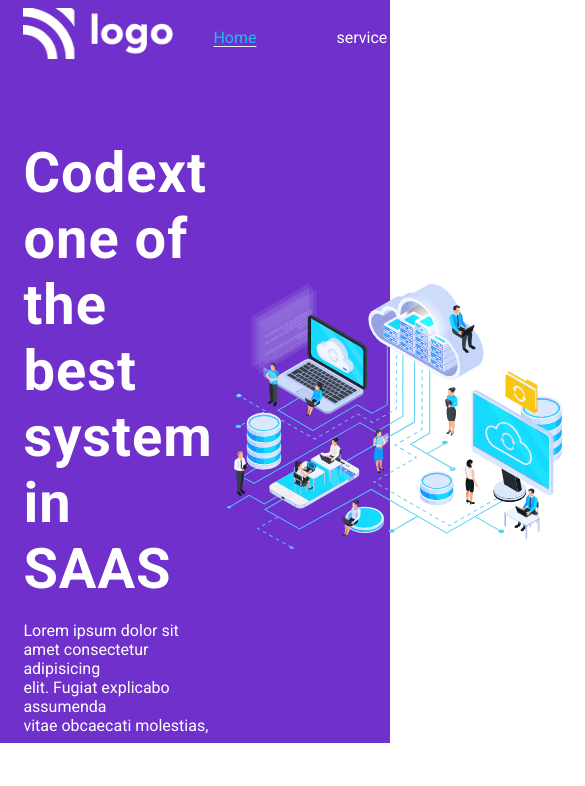
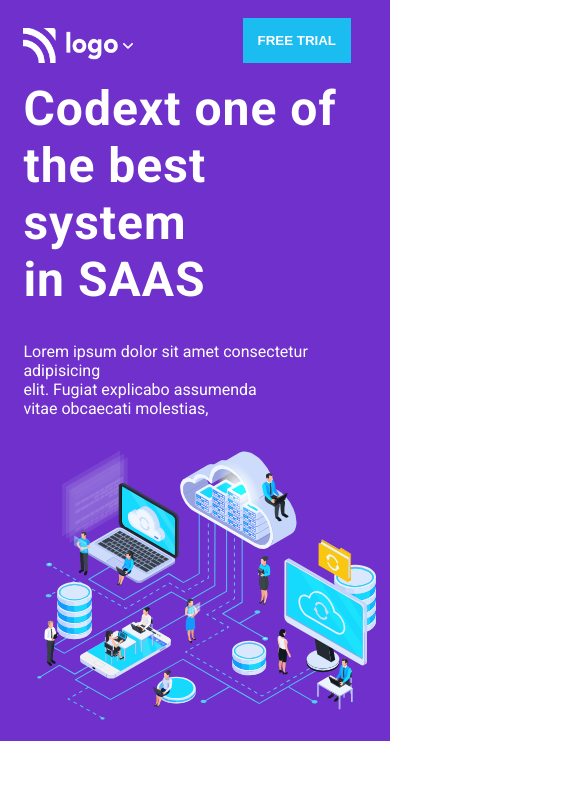
Before and after one commit to MTouthang/saas-web-application-demo, a plain HTML site: page index.html in a window 390 px wide. Shown: the top 786 px of the page, 585 px wide, since content can reach past the window. Drawn offline with Linux system fonts and the light colour scheme.

Commit message:
mobile responsive

```diff
--- a/index.html
+++ b/index.html
@@ -6,11 +6,13 @@
     <meta name="viewport" content="width=device-width, initial-scale=1.0" />
     <title>SaaS</title>
     <link rel="stylesheet" href="style.css" />
+    <link rel="stylesheet" href="mobile.css" media="(max-width:525px)" />
   </head>
   <body>
     <header id="navbar">
-      <div>
+      <div class="toggle">
         <img class="i-logo-h" src="./asset/white-logo.png" alt=" white-logo" />
+        <img src="./asset/angle-down-solid.svg" alt="" />
       </div>
       <nav>
         <ul>
--- /dev/null
+++ b/mobile.css
@@ -0,0 +1,38 @@
+nav ul li {
+    display: none;
+}
+.toggle {
+    display: flex;
+}
+.toggle img:nth-child(2) {
+    display: block;
+    padding-left: 5px;
+    padding-top: 20px;
+    width: 10px;
+}
+
+.i-logo-h {
+    padding-top: 20px;
+    width: 95px;
+}
+#intro {
+    flex-direction: column;
+    padding-right: 6%;
+}
+.i-typo h1{
+    font-size: 3rem;
+    padding-top: 5%;
+ }
+ .i-illustration {
+    width: 370px;
+ }
+ #spec {
+    flex-direction: column-reverse;
+}
+#spec img {
+    width: 370px;
+}
+
+figure {
+    margin: 10px 55px;
+}
--- a/style.css
+++ b/style.css
@@ -6,6 +6,10 @@
 
 body{
     font-family: Roboto;
+}
+
+.toggle img:nth-child(2) {
+    display: none;
 }
 
 .i-logo-h {
```
Also changed, not shown: asset/angle-down-solid.svg (added), 1 other file.
